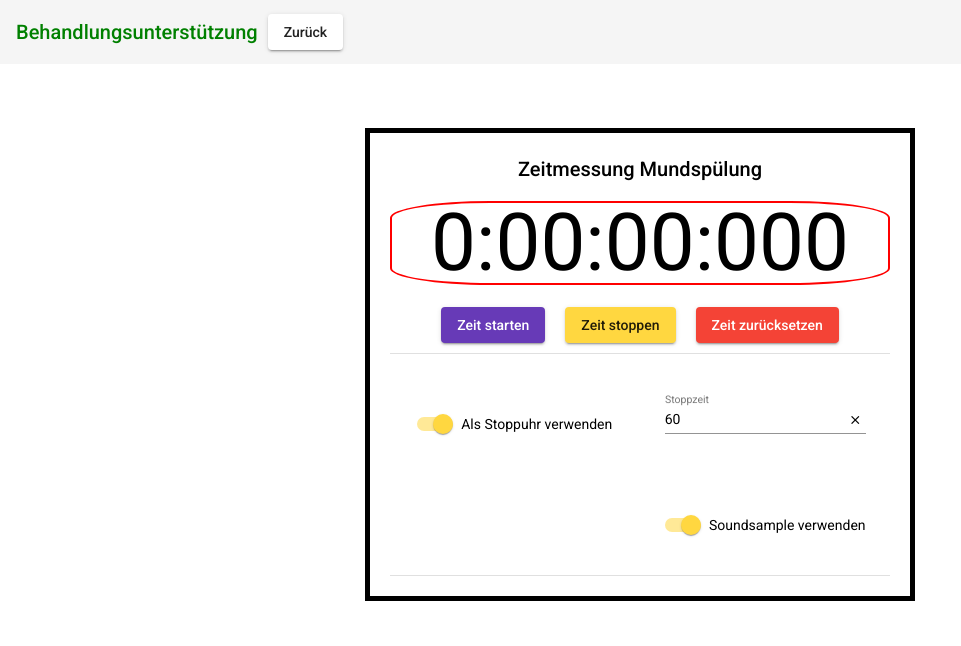
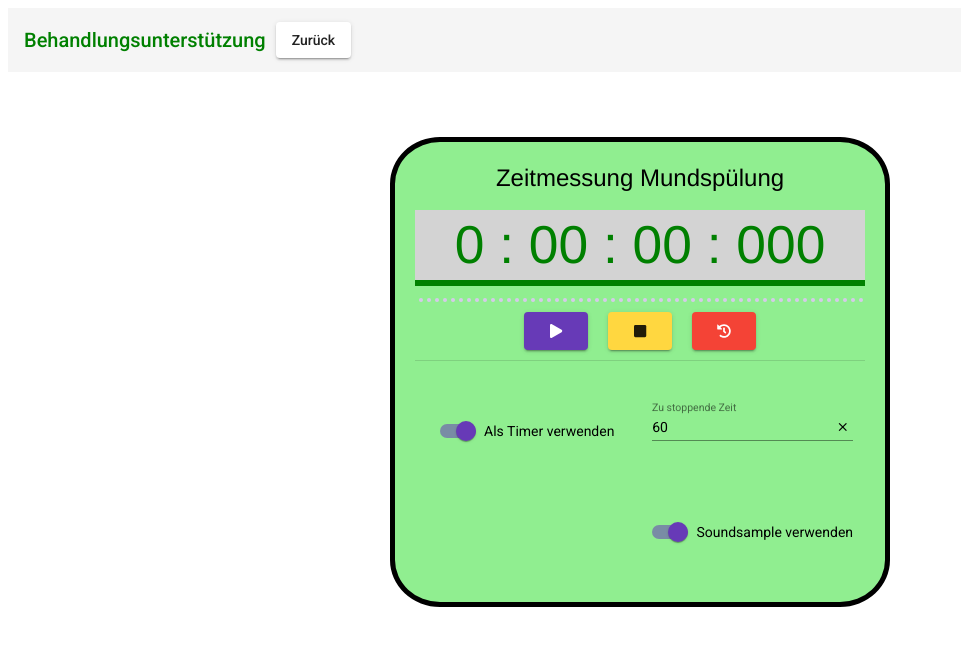
Before and after one commit to Walnussbaer/DentistTool, an Angular app: page /treatment-preparation in a window 1280 px wide. Shown: the top 646 px of the page, without its empty margins (0-961 px from the left). Built offline with nearby package versions, Linux system fonts and the light colour scheme.

Commit message:
improved appearance and added some logic to  timer

```diff
--- a/package.json
+++ b/package.json
@@ -21,6 +21,9 @@
     "@angular/platform-browser": "~9.1.4",
     "@angular/platform-browser-dynamic": "~9.1.4",
     "@angular/router": "~9.1.4",
+    "@fortawesome/angular-fontawesome": "^0.6.1",
+    "@fortawesome/fontawesome-svg-core": "^1.2.32",
+    "@fortawesome/free-solid-svg-icons": "^5.15.1",
     "rxjs": "~6.5.4",
     "tslib": "^1.10.0",
     "zone.js": "~0.10.2"
--- a/src/app/components/timer/timer.component.html
+++ b/src/app/components/timer/timer.component.html
@@ -1,17 +1,23 @@
 <div class="content-div">
 
-    <h2 style="text-align:center">Zeitmessung Mundspülung</h2>
+    <h1 style="text-align:center">{{caption}}</h1>
 
     <timerface [elapsedMiliseconds]="elapsedMs"></timerface>
 
-    <mat-spinner style="margin:0 auto;" *ngIf="timerRunning"></mat-spinner>
+    <mat-progress-bar [mode]="progressBarMode"></mat-progress-bar>
 
     <!-- button section -->
-    <button class="action-button" (click)="startTimer()" color="primary" mat-raised-button>{{startButtonLabel}}</button>
+    <button [disabled]="configuredStopTime<=0" class="action-button" (click)="startTimer()" color="primary" matTooltip="Start" mat-raised-button>
+        <fa-icon [icon]="faPlay"></fa-icon>
+    </button>
 
-    <button class="action-button" (click)="stopTimer()" color="accent" mat-raised-button>{{stopResumeButtonLabel}}</button>
+    <button [disabled]="configuredStopTime<=0" class="action-button" (click)="stopTimer()" color="accent" matTooltip="Stopp" mat-raised-button>
+        <fa-icon [icon]="faStop"></fa-icon>
+    </button>
 
-    <button class="action-button" (click)="resetTimer()" color="warn" mat-raised-button>{{resetButtonLabel}}</button>
+    <button class="action-button" (click)="resetTimer()" color="warn" matTooltip="Zurücksetzen" mat-raised-button>
+        <fa-icon [icon]="faHistory"></fa-icon>
+    </button>
 
     <mat-divider class="my-divider"></mat-divider>
 
@@ -22,8 +28,8 @@
 
             <mat-grid-tile>
 
-                <mat-slide-toggle [disabled]="false" [(ngModel)]="useAsTimer" name="enableTimer">
-                    Als Stoppuhr verwenden
+                <mat-slide-toggle (toggleChange)="switchTimerContext()" color="primary" [disabled]="false" [(ngModel)]="useAsTimer" name="enableTimer">
+                    Als Timer verwenden
                 </mat-slide-toggle>
 
             </mat-grid-tile>
@@ -31,7 +37,7 @@
             <mat-grid-tile>
 
                 <mat-form-field *ngIf="useAsTimer">
-                    <mat-label>Stoppzeit</mat-label>
+                    <mat-label>Zu stoppende Zeit</mat-label>
                     <input matInput type="number" [(ngModel)]="configuredStopTime">
                     <button mat-button *ngIf="configuredStopTime" matSuffix mat-icon-button aria-label="Clear" (click)="configuredStopTime=0">
                     <mat-icon>close</mat-icon>
@@ -46,7 +52,7 @@
 
             <mat-grid-tile>
 
-                <mat-slide-toggle *ngIf="useAsTimer" [disabled]="false" [checked]="true" [(ngModel)]="playEndOfTimerSoundSample" name="enableTimerSoundSample">
+                <mat-slide-toggle *ngIf="useAsTimer" color="primary" [disabled]="false" [checked]="true" [(ngModel)]="playEndOfTimerSoundSample" name="enableTimerSoundSample">
                     Soundsample verwenden
                 </mat-slide-toggle>
 
@@ -55,7 +61,4 @@
         </mat-grid-list>
 
     </div>
-
-    <mat-divider class="my-divider"></mat-divider>
-
 </div>
--- a/src/app/components/timer/timer.component.ts
+++ b/src/app/components/timer/timer.component.ts
@@ -1,9 +1,11 @@
-import {ChangeDetectorRef, Component, NgZone, OnChanges, OnInit } from '@angular/core';
+import {ChangeDetectorRef, Component, Input, NgZone, OnChanges, OnInit } from '@angular/core';
 import {MatSnackBar, MatSnackBarConfig, MatSnackBarModule} from '@angular/material/snack-bar';
 import {MatInputModule} from '@angular/material/input';
 import {MatIconModule} from '@angular/material/icon';
 import {MatSlideToggleModule} from '@angular/material/slide-toggle';
-import {MatProgressSpinnerModule} from '@angular/material/progress-spinner';
+import {MatProgressBarModule, ProgressBarMode} from '@angular/material/progress-bar';
+import { faPlay, faStop,faHistory, IconDefinition } from '@fortawesome/free-solid-svg-icons';
+import {MatTooltipModule} from '@angular/material/tooltip';
 
 @Component({
   selector: 'timer-component',
@@ -12,8 +14,19 @@ import {MatProgressSpinnerModule} from '@angular/material/progress-spinner';
 })
 export class TimerComponent implements OnInit, OnChanges {
 
-  /** stores the string that displays the elapsed time on the timer */
-  timerTime: string = "00:00";
+  /** caption of the timer */
+  @Input() caption: string;
+
+  /** icon for start timer button */
+  faPlay: IconDefinition = faPlay;
+
+  /** icon for stop timer button*/
+  faStop: IconDefinition = faStop;
+
+  /** icon for reset timer button */
+  faHistory: IconDefinition = faHistory;
+
+  progressBarMode: ProgressBarMode = "buffer";
 
   /** stores the number of elapsed miliseconds since start when the user pressed the start button */
   elapsedMs: number = 0;
@@ -27,27 +40,24 @@ export class TimerComponent implements OnInit, OnChanges {
   /** config object for all snackbars of this component */
   private snackbarConfig: MatSnackBarConfig<any> = {
     horizontalPosition: 'center',
-    verticalPosition: "top",
+    verticalPosition: "bottom",
     duration: 4000, //4000 ms
   };
 
+  /** caption for the button of the snackar which can close the snackbar */
+  private snackbarActionLabel: string = "Okay"
+
   /** indicates whether the timer is working (as stoppwatch or actual timer) */
   public timerRunning: boolean = false;
+
+  /** indicates whether a previously runned timer is just stopped */
+  public timerStopped: boolean = false;
 
   /**uses the timer component as an actual timer (with a predefined time to elapse) */
   public useAsTimer: boolean = true;
 
   /** plays a sound sample when this component is used as a timer and the user defined time has elapsed */
   public playEndOfTimerSoundSample: boolean = true;
-
-  /** caption for the button of the snackar which can close the snackbar */
-  private snackbarActionLabel: string = "Okay"
-
-  public startButtonLabel: string = "Zeit starten"
-
-  public stopResumeButtonLabel: string = "Zeit stoppen"
-
-  public resetButtonLabel: string = "Zeit zurücksetzen"
 
   /** constructor of this component. Intializes a service for using Angular Material SnackBars */
   constructor(private _snackBar: MatSnackBar) { }
@@ -59,12 +69,24 @@ export class TimerComponent implements OnInit, OnChanges {
   }
 
   /**
+   * Gets executed when the toggle to switch between timer and stopwatch is used by ther user.
+   */
+  switchTimerContext(){
+    if (this.configuredStopTime <= 0 && this.useAsTimer==true){
+      this.configuredStopTime = 60;
+    }
+  }
+
+  /**
    * Gets executed when the user starts the timer.
    */
   startTimer(){
 
     /** the time when the user pressed the "Start" button*/
     let startTime: number = Date.now();
+
+    // stop any previous interval execution
+    clearInterval(this.timerIntervalId);
 
     this.elapsedMs = 0;
 
@@ -74,6 +96,7 @@ export class TimerComponent implements OnInit, OnChanges {
     },25); // calculate difference "only" every second so we can maintain a good performance
 
     this.timerRunning = true;
+    this.progressBarMode = "indeterminate";
 
     console.log("Timer started");
     this._snackBar.open("Timer wurde gestartet",this.snackbarActionLabel,this.snackbarConfig);
@@ -88,6 +111,8 @@ export class TimerComponent implements OnInit, OnChanges {
     clearInterval(this.timerIntervalId);
 
     this.timerRunning = false;
+    this.progressBarMode = "buffer";
+    this.timerStopped = true;
 
     console.log("Timer stopped");
     this._snackBar.open("Timer wurde gestoppt",this.snackbarActionLabel,this.snackbarConfig);
@@ -103,6 +128,7 @@ export class TimerComponent implements OnInit, OnChanges {
 
     this.timerRunning = false;
     this.elapsedMs=0;
+    this.progressBarMode = "buffer";
 
     console.log("Timer reset");
     this._snackBar.open("Timer wurde zurückgesetzt",this.snackbarActionLabel,this.snackbarConfig);
--- a/src/app/components/timer/timerface/timerface.component.html
+++ b/src/app/components/timer/timerface/timerface.component.html
@@ -1,3 +1,3 @@
 <div>
-    <p id="timerLabel" class="timer-style">{{formatedElapsedMiliseconds}}<p>
+    <p id="timerLabel" class="timerface">{{formatedElapsedMiliseconds}}<p>
 </div>
--- a/src/app/components/timer/timerface/timerface.component.ts
+++ b/src/app/components/timer/timerface/timerface.component.ts
@@ -97,7 +97,7 @@ export class TimerfaceComponent implements OnInit, OnChanges {
     }
 
 
-    formattedTime = hours + ":" + preformatedMinutes + ":" + preformatedSeconds + ":" + preformatedRemainingMiliseconds;
+    formattedTime = hours + " : " + preformatedMinutes + " : " + preformatedSeconds + " : " + preformatedRemainingMiliseconds;
     return formattedTime;
   }
 
--- a/src/app/components/treatment-preparation/treatment-preparation.component.html
+++ b/src/app/components/treatment-preparation/treatment-preparation.component.html
@@ -5,6 +5,6 @@
 
 <mat-grid-list cols=1 rowHeight=600px>
     <mat-grid-tile>
-        <timer-component></timer-component>
+        <timer-component [caption]="'Zeitmessung Mundspülung'"></timer-component>
     </mat-grid-tile>
 </mat-grid-list>
--- a/src/styles.css
+++ b/src/styles.css
@@ -1,7 +1,4 @@
 /* You can add global styles to this file, and also import other style files */
-
-html, body { height: 100%; }
-body { margin: 0; font-family: Roboto, "Helvetica Neue", sans-serif; }
 
 
 .content-div {
@@ -11,11 +8,18 @@ body { margin: 0; font-family: Roboto, "Helvetica Neue", sans-serif; }
     border: 5px solid black;
     margin: 30px;
     padding: 20px;
-    width: 500px;
+    width: 450px;
     text-align: center !important;
     justify-content: center;
     align-items: center;
+    border-radius: 10%;
+    background-color:lightgreen;
 
+
+}
+
+h1,h2,h3,p {
+    font-family: 'Franklin Gothic Medium', 'Arial Narrow', Arial, sans-serif !important;
 }
 
 .accent-text {
@@ -28,13 +32,15 @@ body { margin: 0; font-family: Roboto, "Helvetica Neue", sans-serif; }
 
 }
 
-.timer-style {
+.timerface {
 
-    font-size: 60pt;
-    padding: 30px;
-    border: 2px solid red;
-    border-radius: 20%;
+    font-size: 40pt;
+    padding: 25px;
+    border-bottom: 6px solid green;
     text-align: center;
+    font-family: 'Franklin Gothic Medium', 'Arial Narrow', Arial, sans-serif;
+    background-color: lightgrey;
+    color: green;
 
 }
 
```
Also changed, not shown: src/app/shared/shared/shared.module.ts (+7 -1 lines), 1 other file (tests, documents, lock files or other folders).
